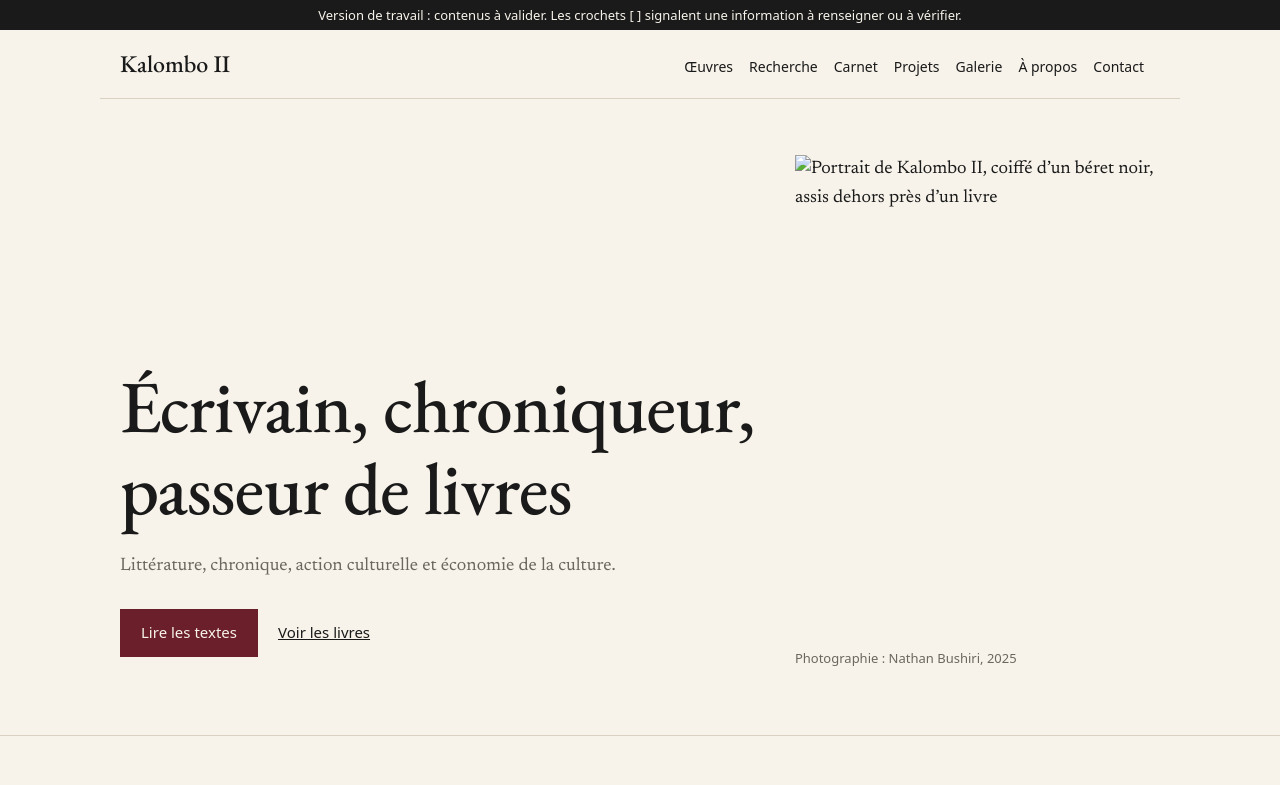
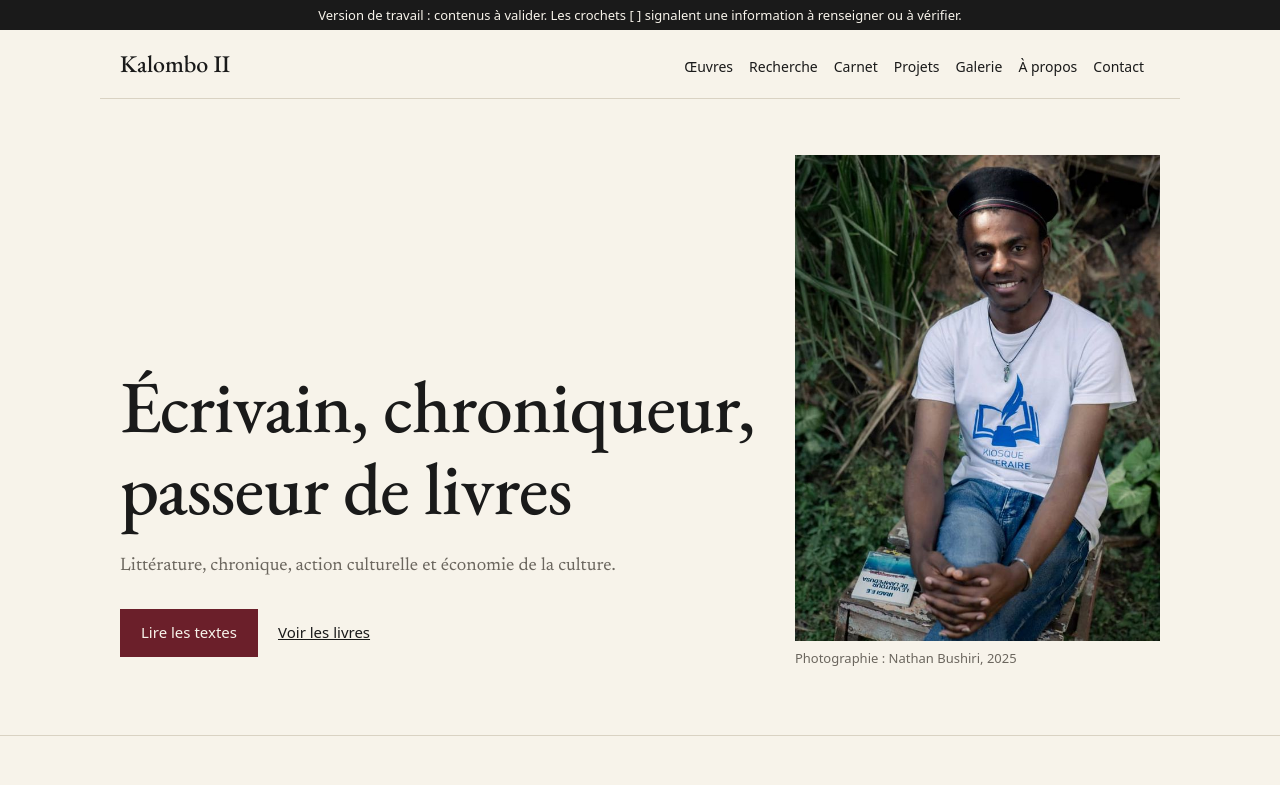
Before and after one commit to danielkalombo02/Kalombo02-site, a plain HTML site: page index.html in a window 1280 px wide. Shown: the top 785 px of the page. Drawn offline with nearby package versions, Linux system fonts and the light colour scheme; files whose address does not match are found by name.

Commit message:
Update index.html

```diff
--- a/index.html
+++ b/index.html
@@ -21,7 +21,7 @@
 <p class="s">Littérature, chronique, action culturelle et économie de la culture.</p>
 <a class="b" href="#carnet">Lire les textes</a><a class="b2" href="#oeuvres">Voir les livres</a>
 </div>
-<figure class="ph"><img src="images/portrait.jpg" width="640" height="853" id="portrait" alt="Portrait de Kalombo II, coiffé d’un béret noir, assis dehors près d’un livre"><figcaption>Photographie : Nathan Bushiri, 2025</figcaption></figure>
+<figure class="ph"><img src="portrait.jpg" width="640" height="853" id="portrait" alt="Portrait de Kalombo II, coiffé d’un béret noir, assis dehors près d’un livre"><figcaption>Photographie : Nathan Bushiri, 2025</figcaption></figure>
 </div>
 
 <section data-pg="accueil"><div class="w">
```
